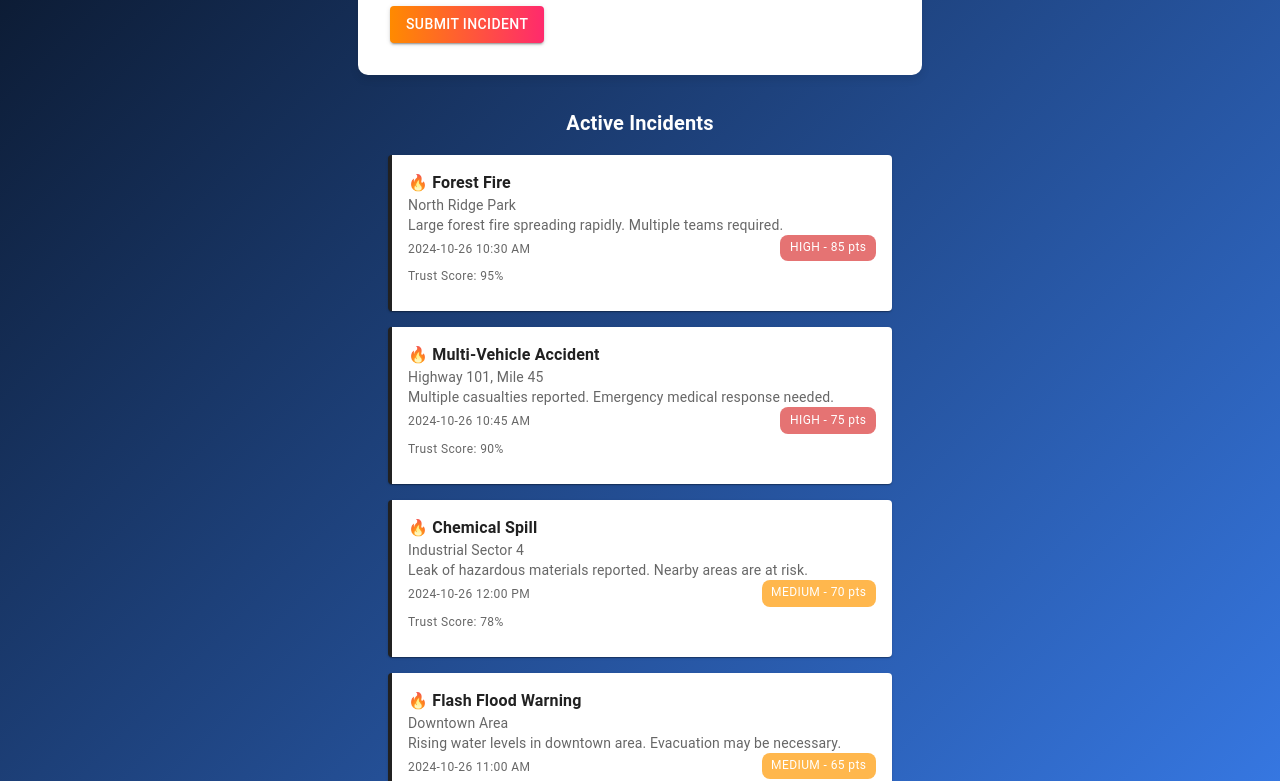
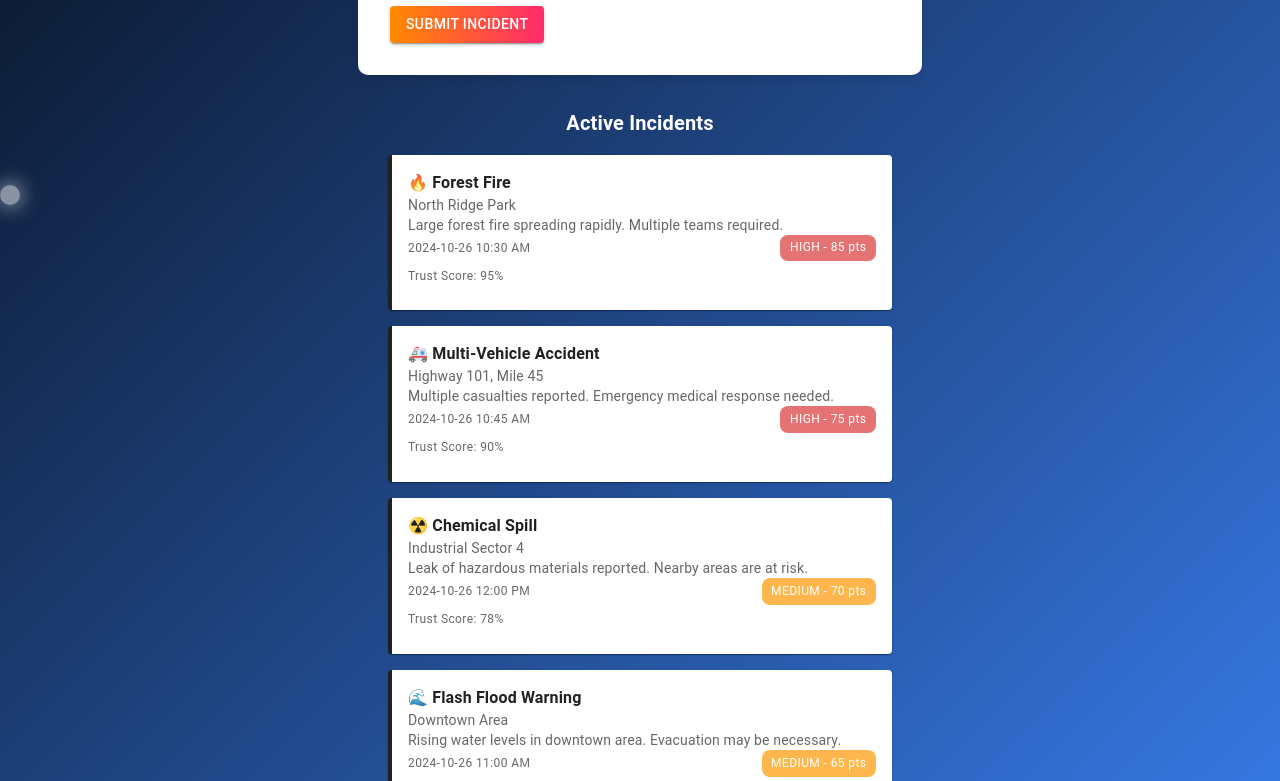
Before and after one commit to shivam-2507/Crisis-Compass, a React (Vite) app: page / in a window 1280 px wide. Shown: the part 672-1453 px from the top of the page. Built offline with nearby package versions, Linux system fonts and the light colour scheme.

Commit message:
finished frontend

```diff
--- a/src/App.css
+++ b/src/App.css
@@ -1,3 +1,26 @@
+/* Apply Microsoft Sans Serif font */
+* {
+  font-family: 'Microsoft Sans Serif', Arial, Helvetica, sans-serif;
+}
+
+/* Custom glowing cursor */
+#glow-cursor {
+  position: fixed;
+  pointer-events: none;
+  width: 20px;
+  /* Width of the glowing cursor */
+  height: 20px;
+  /* Height of the glowing cursor */
+  background: rgba(255, 255, 255, 0.5);
+  /* Color of the cursor */
+  border-radius: 50%;
+  /* Make it circular */
+  box-shadow: 0 0 20px rgba(255, 255, 255, 0.8);
+  /* Glow effect */
+  transition: background 0.3s ease, transform 0.3s ease;
+  /* Smooth transitions */
+}
+
 /* Root container styling */
 #root {
   width: 100%;
@@ -23,22 +46,6 @@
   filter: drop-shadow(0 0 2em #ffffff);
 }
 
-/*@keyframes logo-spin {
-  from {
-    transform: rotate(0deg);
-  }
-
-  to {
-    transform: rotate(360deg);
-  }
-}*/
-
-@media (prefers-reduced-motion: no-preference) {
-  .logo {
-    animation: logo-spin infinite 20s linear;
-  }
-}
-
 /* Card styling */
 .card {
   background-color: white;
@@ -48,7 +55,13 @@
   box-shadow: 0px 4px 8px rgba(0, 0, 0, 0.1);
   width: 100%;
   max-width: 500px;
-  margin: 0 auto;
+  transition: box-shadow 0.3s ease;
+  /* Smooth transition for box shadow */
+}
+
+.card:hover {
+  box-shadow: 0 0 20px rgba(255, 255, 0, 0.7);
+  /* Glow effect on hover */
 }
 
 /* Button styling */
@@ -102,10 +115,12 @@ button:hover {
   border-radius: 8px;
   box-shadow: 0 4px 8px rgba(0, 0, 0, 0.1);
   transition: box-shadow 0.3s ease;
+  /* Smooth transition for box shadow */
   cursor: pointer;
   width: 100%;
 }
 
 .incident-card:hover {
-  box-shadow: 0 0 12px rgba(0, 0, 255, 0.3);
+  box-shadow: 0 0 20px rgba(255, 255, 0, 0.7);
+  /* Glow effect on hover */
 }
--- a/src/App.jsx
+++ b/src/App.jsx
@@ -1,4 +1,4 @@
-import React, { useState } from 'react';
+import React, { useState, useEffect } from 'react';
 import Card from '@mui/material/Card';
 import CardContent from '@mui/material/CardContent';
 import Typography from '@mui/material/Typography';
@@ -28,6 +28,14 @@ const CrisisCompass = () => {
     flood: 18,
     chemical: 20,
     storm: 10,
+  };
+
+  const incidentIcons = {
+    fire: '🔥',
+    medical: '🚑',
+    flood: '🌊',
+    chemical: '☢️',
+    storm: '🌩️',
   };
 
   const calculateSeverity = (incident) => {
@@ -106,6 +114,23 @@ const CrisisCompass = () => {
     setNewIncident((prev) => ({ ...prev, [name]: value }));
   };
 
+  useEffect(() => {
+    const cursor = document.createElement("div");
+    cursor.id = "glow-cursor";
+    document.body.appendChild(cursor);
+
+    const moveCursor = (e) => {
+      cursor.style.left = `${e.clientX}px`;
+      cursor.style.top = `${e.clientY}px`;
+    };
+
+    window.addEventListener("mousemove", moveCursor);
+    return () => {
+      window.removeEventListener("mousemove", moveCursor);
+      cursor.remove();
+    };
+  }, []);
+
   return (
     <Box id="root">
       <Typography variant="h3" fontWeight="bold" className="logo">
@@ -138,7 +163,7 @@ const CrisisCompass = () => {
             <Card key={incident.id} className={`incident-card status-${incident.severity}`}>
               <CardContent>
                 <Typography variant="body1" fontWeight="bold">
-                  <span className="icon">🔥</span> {incident.title}
+                  <span className="icon">{incidentIcons[incident.type]}</span> {incident.title}
                 </Typography>
                 <Typography variant="body2" color="text.secondary">{incident.location}</Typography>
                 <Typography variant="body2" color="text.secondary">{incident.description}</Typography>
```
